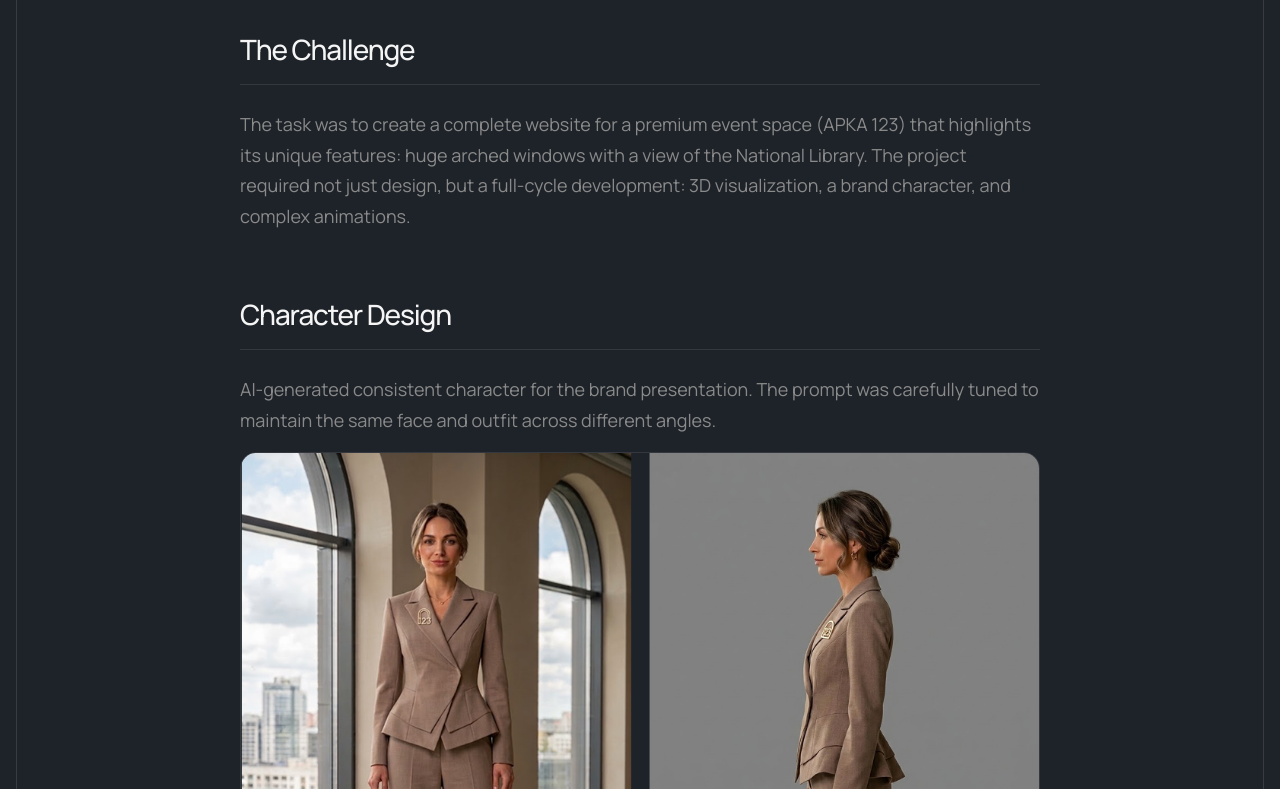
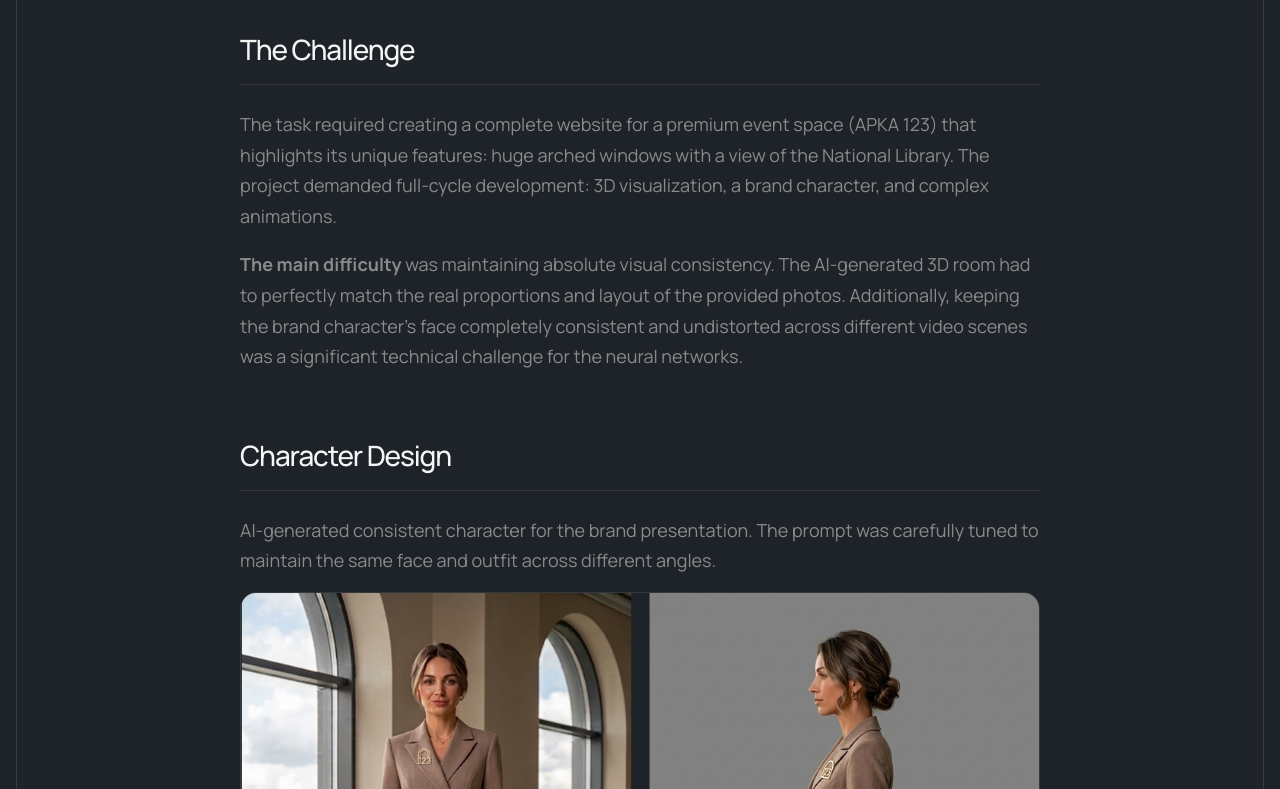
Before and after one commit to Pesovik/UX-UI-Web-designer, a plain HTML site: page arka-case.html in a window 1280 px wide. Shown: the part 1231-2020 px from the top of the page. Drawn offline with Linux system fonts and the light colour scheme.

Commit message:
Update arka-case.html

```diff
--- a/arka-case.html
+++ b/arka-case.html
@@ -168,10 +168,15 @@
         <div class="case-section">
           <h2>The Challenge</h2>
           <p>
-            The task was to create a complete website for a premium event space (АРКА 123)
+            The task required creating a complete website for a premium event space (АРКА 123)
             that highlights its unique features: huge arched windows with a view of the National Library.
-            The project required not just design, but a full-cycle development:
-            3D visualization, a brand character, and complex animations.
+            The project demanded full-cycle development: 3D visualization, a brand character, and complex animations.
+          </p>
+          <p>
+            <strong>The main difficulty</strong> was maintaining absolute visual consistency.
+            The AI-generated 3D room had to perfectly match the real proportions and layout of the provided photos.
+            Additionally, keeping the brand character's face completely consistent and undistorted
+            across different video scenes was a significant technical challenge for the neural networks.
           </p>
         </div>
 
@@ -215,14 +220,14 @@
             <li><strong>Logo Animation:</strong> Generated precise CSS/JS code using Claude to create a spring animation of letters and drawing an arch.</li>
             <li><strong>Brand Character:</strong> Developed a detailed prompt for a consistent image of a woman in a classic suit with a logo brooch.</li>
             <li><strong>3D Room:</strong> Created a 3D scene with real layout preserved using Gemini and Claude.</li>
-            <li><strong>Website Code:</strong> Generated clean HTML/CSS/JS for all blocks (header, services, pricing, reviews) using Claude Pro.</li>
+            <li><strong>Website Code:</strong> Generated clean HTML/CSS/JS for all blocks (header, services, pricing, reviews) using Claude Max.</li>
+            <li><strong>Consistency Control:</strong> Overcame AI limitations by fine-tuning prompts and using image-to-video generation to ensure the character's face remained undistorted and the 3D room accurately reflected the real architectural proportions.</li>
           </ul>
 
           <div class="case-tools">
-            <span>Claude Pro</span>
+            <span>Claude Max</span>
             <span>Gemini</span>
             <span>Kling AI</span>
-            <span>Midjourney</span>
           </div>
         </div>
 
```
